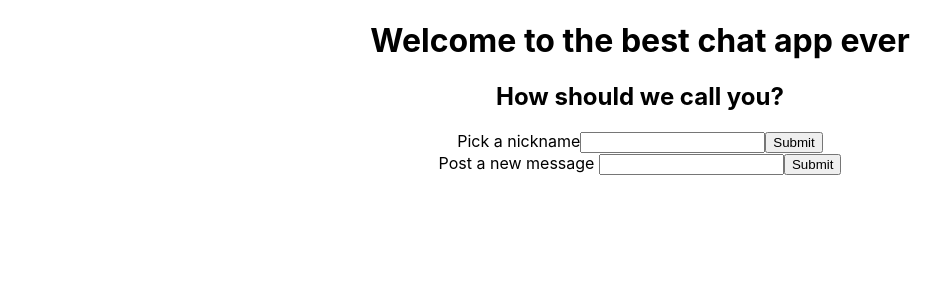
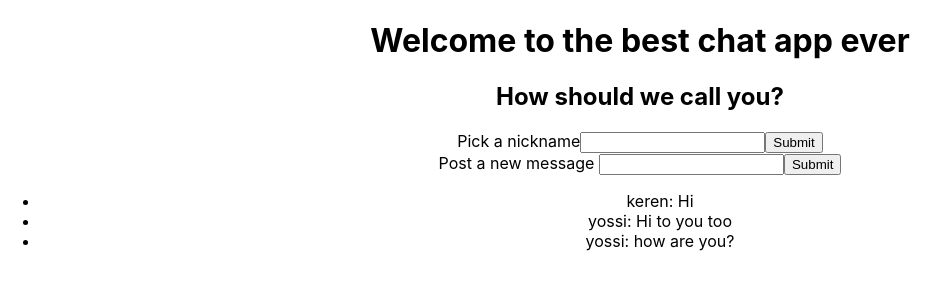
Before and after one commit to kerenKi/simple-chat-app-client, a React (Create React App) app: page / in a window 1280 px wide. Shown: the top 300 px of the page, without its empty margins (0-950 px from the left). Built offline with nearby package versions, Linux system fonts and the light colour scheme.

Commit message:
Display list of messages localy

```diff
--- a/src/App.js
+++ b/src/App.js
@@ -4,7 +4,20 @@ import './App.css';
 class App extends React.Component {
   state = {
     user_name: '',
-    messages: [],
+    messages: [
+      {
+        user_name:'keren',
+        text:'Hi'
+      },
+      {
+        user_name:'yossi',
+        text:'Hi to you too'
+      },
+      {
+        user_name:'yossi',
+        text:'how are you?'
+      }
+    ],
     text: '',
     user_logged: false
   }
@@ -27,6 +40,13 @@ class App extends React.Component {
 
   onSendMessage = (event) => {
     event.preventDefault()
+    const message = {
+      user_name: this.state.user_name,
+      text: this.state.text
+    }
+    this.setState({
+      messages: [...this.state.messages, message]
+    })
     console.log(this.state.text)
     this.setState({
       text: ''
@@ -57,6 +77,11 @@ class App extends React.Component {
             <input type="submit" />
           </form>
 
+          <ul>
+            {this.state.messages && this.state.messages.map((message, index) => <li key={index}>
+              {message.user_name}: {message.text}
+            </li>)}
+          </ul>
       </div>
     )
   }
```
